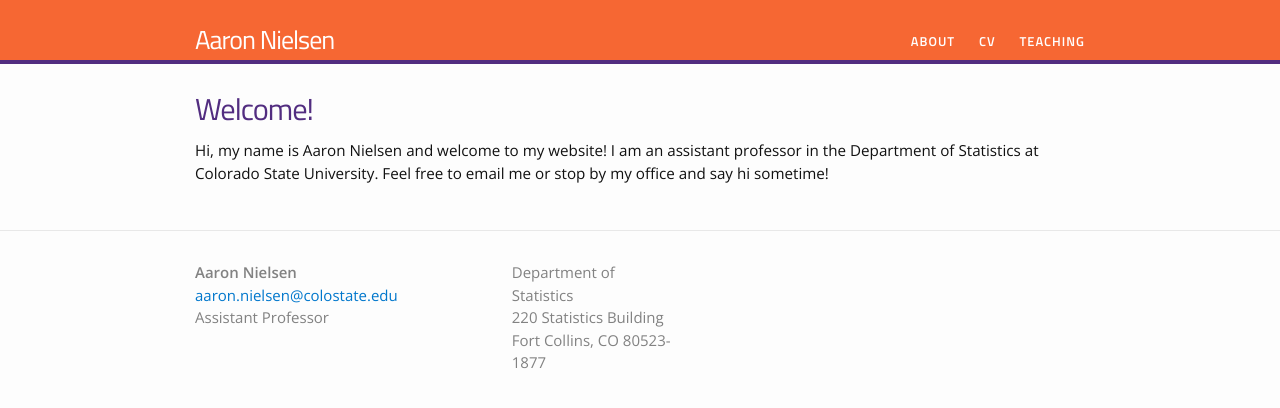
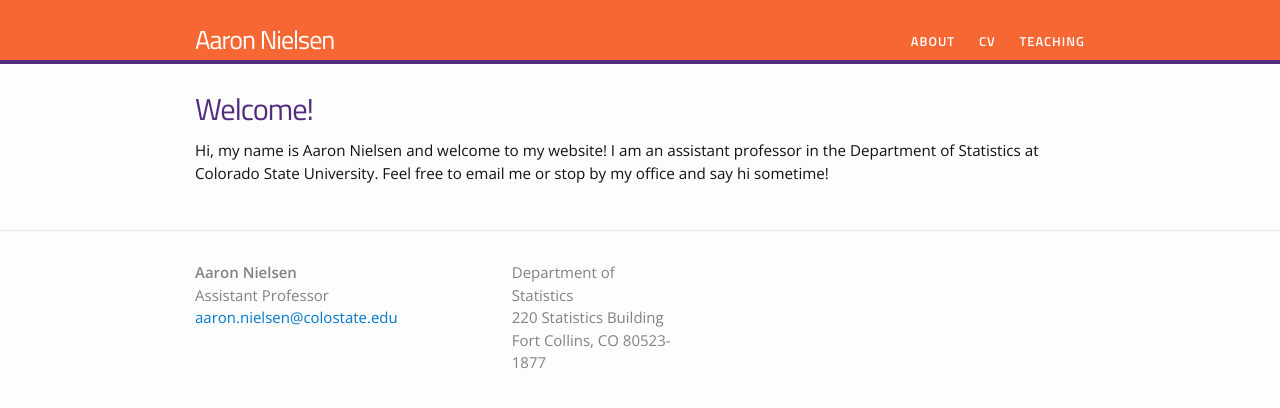
Before and after one commit to aaron-nielsen/aaron-nielsen.github.io, a Jekyll site: the page built from index.html, in a window 1280 px wide. Shown: the top 408 px of the page. Built offline with Jekyll 4.4.1, drawn with Linux system fonts in a browser that asks for light colours.

Commit message:
Update footer.html

```diff
--- a/_includes/footer.html
+++ b/_includes/footer.html
@@ -6,9 +6,9 @@
 
  <div class="footer-col-wrapper"> <div class="footer-col footer-col-1"> <ul class="contact-list"> <li><strong>{{
 site.title }}</strong></li>
+<li>{{ site.job }}</li>
+ <li><a href="mailto:{{ site.email }}">{{ site.email }}</a></li>
 
- <li><a href="mailto:{{ site.email }}">{{ site.email }}</a></li>
-<li>{{ site.job }}</li>
 </ul> </div>
 
  <div class="footer-col footer-col-2"> <ul class="social-media-list"><li>{{ site.dept }}</li>
@@ -16,8 +16,5 @@
 
  </ul> </div>
 
- <div class="footer-col footer-col-3"> <p class="text"> {{ site.description }} </div> </div>
-
- </div>
 
 </footer>
```
